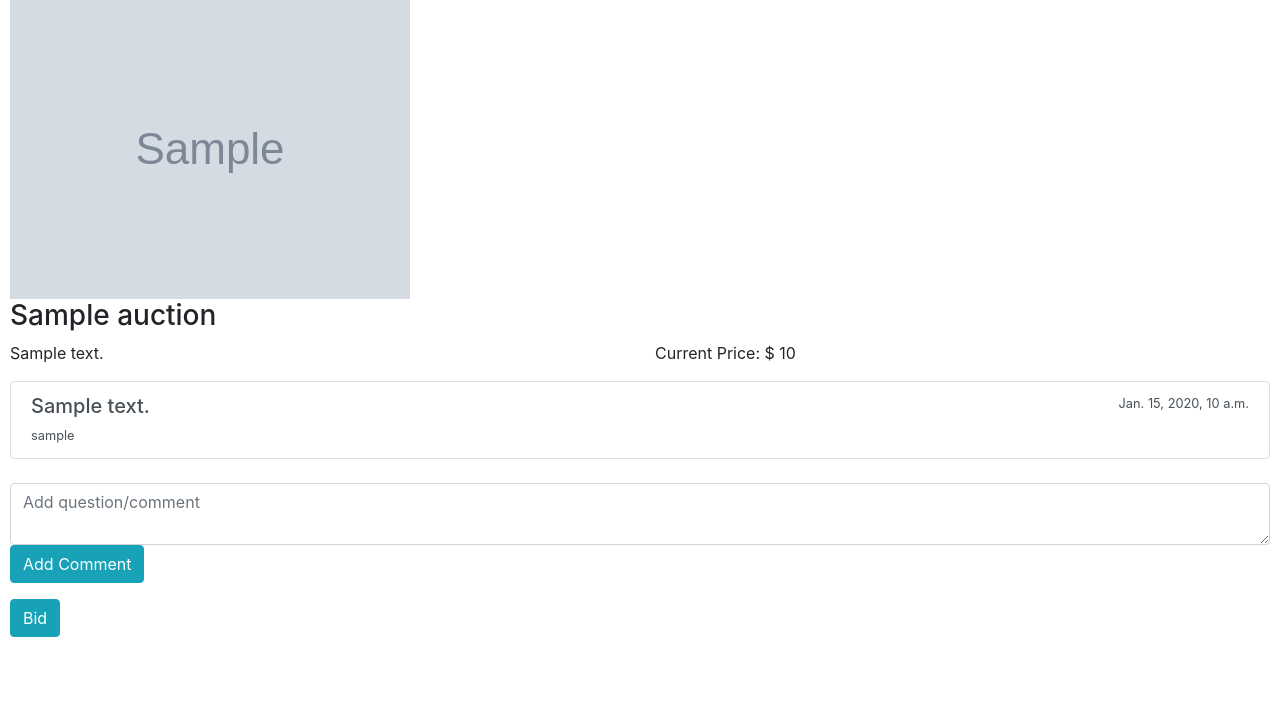
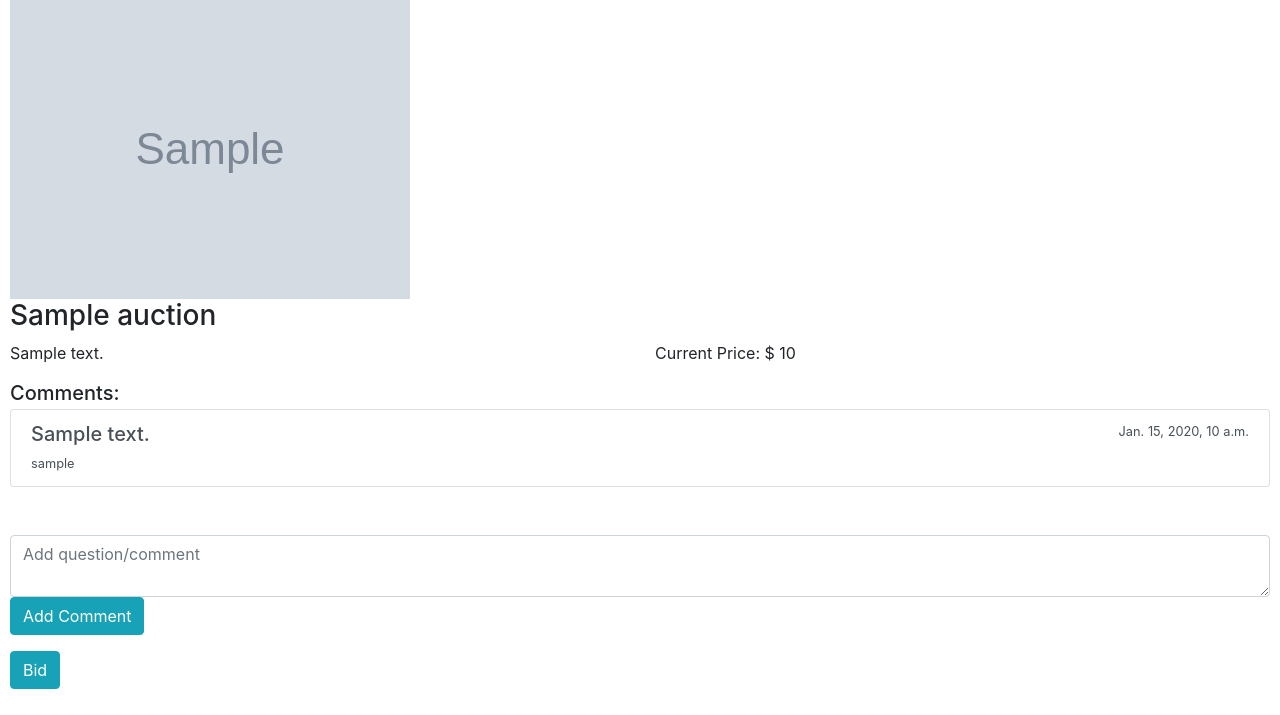
Before and after one commit to danieluxury88/cs50-Project2, a Django app: page /details/1 in a window 1280 px wide. Shown: the part 164-879 px from the top of the page. Before the commit the page ends 801 px from the top, so only its background shows below. Run offline with Django 3.2, Linux system fonts and the light colour scheme; tables that the repository leaves empty hold one stand-in row (values such as "Sample post"); grey boxes marked "Sample" are stand-in pictures; parts of the project's set-up code (start-up, migrations or seed data) failed here and were passed over; some libraries are stand-ins or nearby versions.

Commit message:
Post comments feature

```diff
--- a/auctions/models.py
+++ b/auctions/models.py
@@ -42,7 +42,7 @@ class Comment(models.Model):
     auction = models.ForeignKey(Auction, on_delete=models.CASCADE, default=None)
 
     def __str__(self):
-        return f"{self.commenter} said: {self.comment}"
+        return f"{self.author} said: {self.comment}"
 
 
 class WatchList(models.Model):
--- a/auctions/templates/auctions/details.html
+++ b/auctions/templates/auctions/details.html
@@ -15,21 +15,32 @@
     </div>
 </div>
 
+<h5 class="mb-1">Comments:</h5>
+{% for comment in comments %}
     <div class="list-group">
       <a href="#" class="list-group-item list-group-item-action flex-column align-items-start">
         <div class="d-flex w-100 justify-content-between">
-      <h5 class="mb-1">{{comments.comment}}</h5>
-      <small>{{comments.date}}</small>
+          <h5 class="mb-1">{{comment.comment}}</h5>
+          <small>{{comment.date}}</small>
         </div>
-    <small>{{comments.author}}</small>
+        <small>{{comment.author}}</small>
       </a>
     </div>
+</br>
+{% empty %}
+    <h6 class="mb-1">No Comments</h6>
+{% endfor %}
+</br>
 
-</br>
+
+<form action ="{%  url 'post_comment' %}" method="POST">
+    {% csrf_token %}
     <div class="form-group">
-    <textarea name="add_comment" class="form-control" id="add_comment" rows="2" placeholder="Add question/comment"></textarea>
+        <textarea name="comment" class="form-control" id="add_comment" rows="2" placeholder="Add question/comment"></textarea>
         <input type="submit" class="btn btn-info" value="Add Comment">
+        <input type="hidden" name="auction_id" value="{{auction.id}}">
     </div>
+</form>
 
 {% if auction.publisher == user %}
 <div class="form-group">
--- a/auctions/urls.py
+++ b/auctions/urls.py
@@ -9,4 +9,5 @@ urlpatterns = [
     path("register", views.register, name="register"),
     path("publish", views.publish, name="publish"),
     path("details/<int:auction_id>", views.details, name="details"),
+    path("post_comment>", views.post_comment, name="post_comment"),
 ]
--- a/auctions/views.py
+++ b/auctions/views.py
@@ -1,6 +1,6 @@
 from django.contrib.auth import authenticate, login, logout
 from django.db import IntegrityError
-from django.http import HttpResponse, HttpResponseRedirect
+from django.http import HttpResponseRedirect
 from django.shortcuts import render
 from django.urls import reverse
 
@@ -10,7 +10,7 @@ from .models import User, Category, Auction, Comment
 def index(request):
     active_listings = Auction.objects.filter(status=True)
     return render(request, "auctions/index.html", {
-        "active_listings" : active_listings,
+        "active_listings": active_listings,
     })
 
 
@@ -81,26 +81,30 @@ def publish(request):
         auction_image_url = request.POST["image_url"]
         auction_publisher = request.user
 
-        auction = Auction(title=auction_title, description =auction_description,
-                          starting_price =  auction_starting_price,
-                          current_price = auction_starting_price,
-                          image_url =auction_image_url, publisher = auction_publisher,
-                          category = obj_category)
+        auction = Auction(title=auction_title, description=auction_description,
+                          starting_price=auction_starting_price,
+                          current_price=auction_starting_price,
+                          image_url=auction_image_url, publisher=auction_publisher,
+                          category=obj_category)
         auction.save()
         return index(request)
 
 
 def details(request, auction_id):
-    # if request.method == "GET":
-        print(f" valor {auction_id}")
-        auction = Auction.objects.get(pk = auction_id)
-        comments = Comment.objects.get(auction= auction)
-        comment1 = Comment.objects.first()
-        comment2 = Comment.objects.last()
+    auction = Auction.objects.get(pk=auction_id)
+    comments = Comment.objects.filter(auction=auction)
+    return render(request, 'auctions/details.html', {
+        "auction": auction,
+        "comments": comments,
+    })
 
-        print(comment1.comment)
-        print(comment2.comment)
-        return render(request, 'auctions/details.html', {
-            "auction": auction,
-            "comments": comments,
-        })
+
+def post_comment(request):
+    author = request.user
+    comment = request.POST["comment"]
+    auction_id = request.POST["auction_id"]
+    auction = Auction.objects.get(pk=auction_id)
+    auction_comment = Comment(comment=comment, author=author, auction=auction)
+    auction_comment.save()
+
+    return details(request, auction_id)
```
Lines whose indentation alone changed are shown as unchanged.
